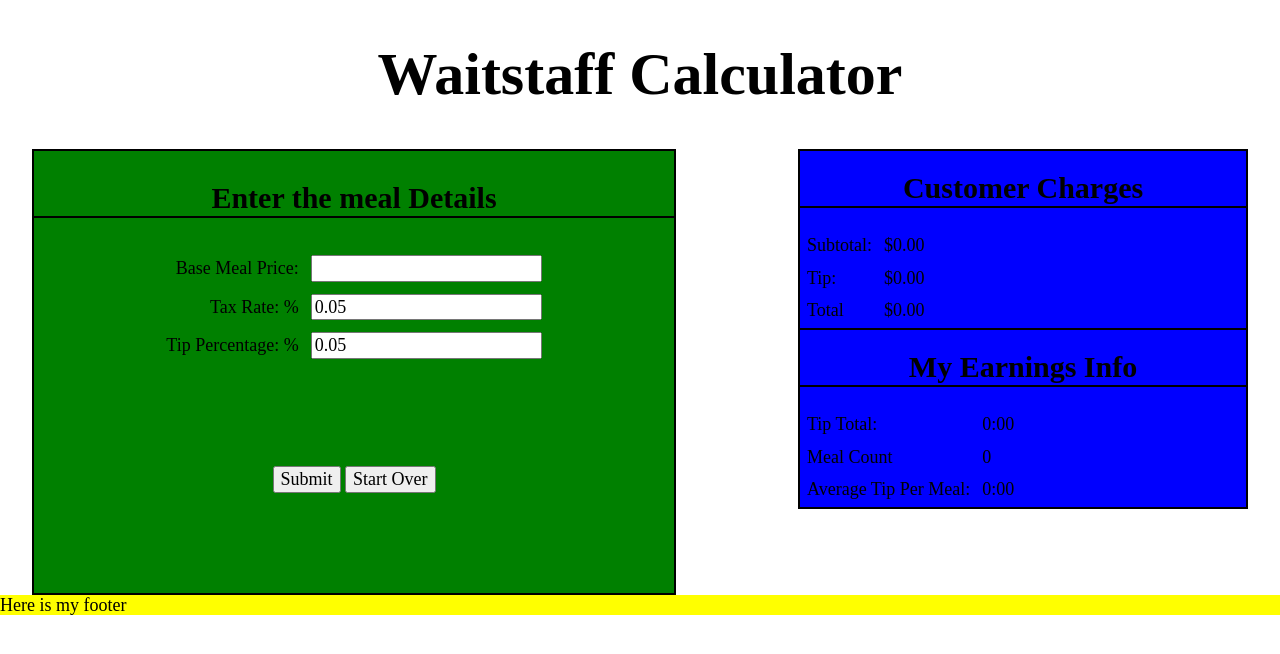
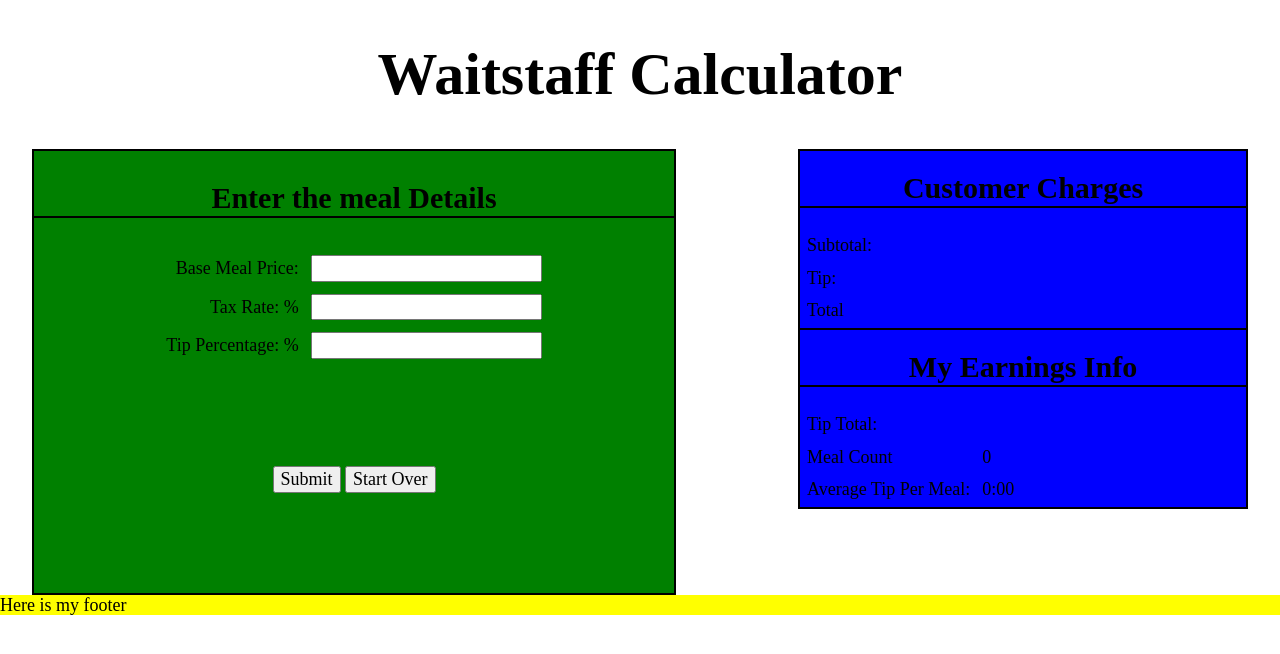
Before and after one commit to winnemucca/waitList, a plain HTML site: page index.html in a window 1280 px wide. Drawn offline with nearby package versions, Linux system fonts and the light colour scheme.

Commit message:
fixed reset

```diff
--- a/index.html
+++ b/index.html
@@ -24,18 +24,18 @@
 			<!-- descriptions -->
 			<tr>
 				<td> Base Meal Price: </td>
-				<td><input type="number" name="price" ng-model="mealPrice" required></td>
+				<td><input type="number" name="price" ng-model="user.mealPrice" required></td>
 			</tr>
 			<!-- waiter puts in the info -->
 			<tr>
 				<td> Tax Rate: % </td>
-				<td><input type="number" step="0.01" name="tax" ng-model="mealTax" required></td>
+				<td><input type="number" step="0.01" name="tax" ng-model="user.mealTax" required></td>
 
 			</tr>
 
 			<tr>
 				<td> Tip Percentage: % </td>
-				<td><input type="number"  name="tip" step="0.01" ng-model="tipPercent" required></td>
+				<td><input type="number"  name="tip" step="0.01" ng-model="user.tipPercent" required></td>
 
 			</tr>
 
@@ -88,7 +88,7 @@
 			<table>
 				<tr>
 					<td> Tip Total: </td>
-					<td> <span> 0:00</span></td>
+					<td> <span>{{}} </span></td>
 				</tr>
 				<tr>
 					<td> Meal Count </td>
--- a/main.js
+++ b/main.js
@@ -1,15 +1,14 @@
 var app = angular.module('myApp',[]).
 		controller('costController', function($scope) {
-			// $scope.ready= false;
-			$scope.mealPrice ="" ;
-			$scope.mealTax = 0.05;
-			$scope.tipPercent =0.05;
+			// $scope.mealPrice ="" ;
+			// $scope.mealTax = 0.05;
+			// $scope.tipPercent =0.05;
 			//  possibly could do
 
 			var defaultForm={
-				price: "",
-				tax: "",
-				tip:""
+				mealPrice: "",
+				mealTax: "",
+				tipPercent:""
 			}
 
 			$scope.user = angular.copy(defaultForm);
@@ -48,11 +47,15 @@ var app = angular.module('myApp',[]).
 
 			$scope.cancel = function() {
 				$scope.myForm.$setPristine();
-				// $scope.user = angular.copy(defaultForm);
-				$scope.mealPrice ="";
-				$scope.mealTax = 0.05;
-				$scope.tipPercent = 0.05;
+				$scope.user = angular.copy(defaultForm);
+				// $scope.mealPrice ="";
+				// $scope.mealTax = 0.05;
+				// $scope.tipPercent = 0.05;
 				console.log('empty');
+			}
+
+			$scope.calculateEarnings = function(){
+
 			}
 
 
```
